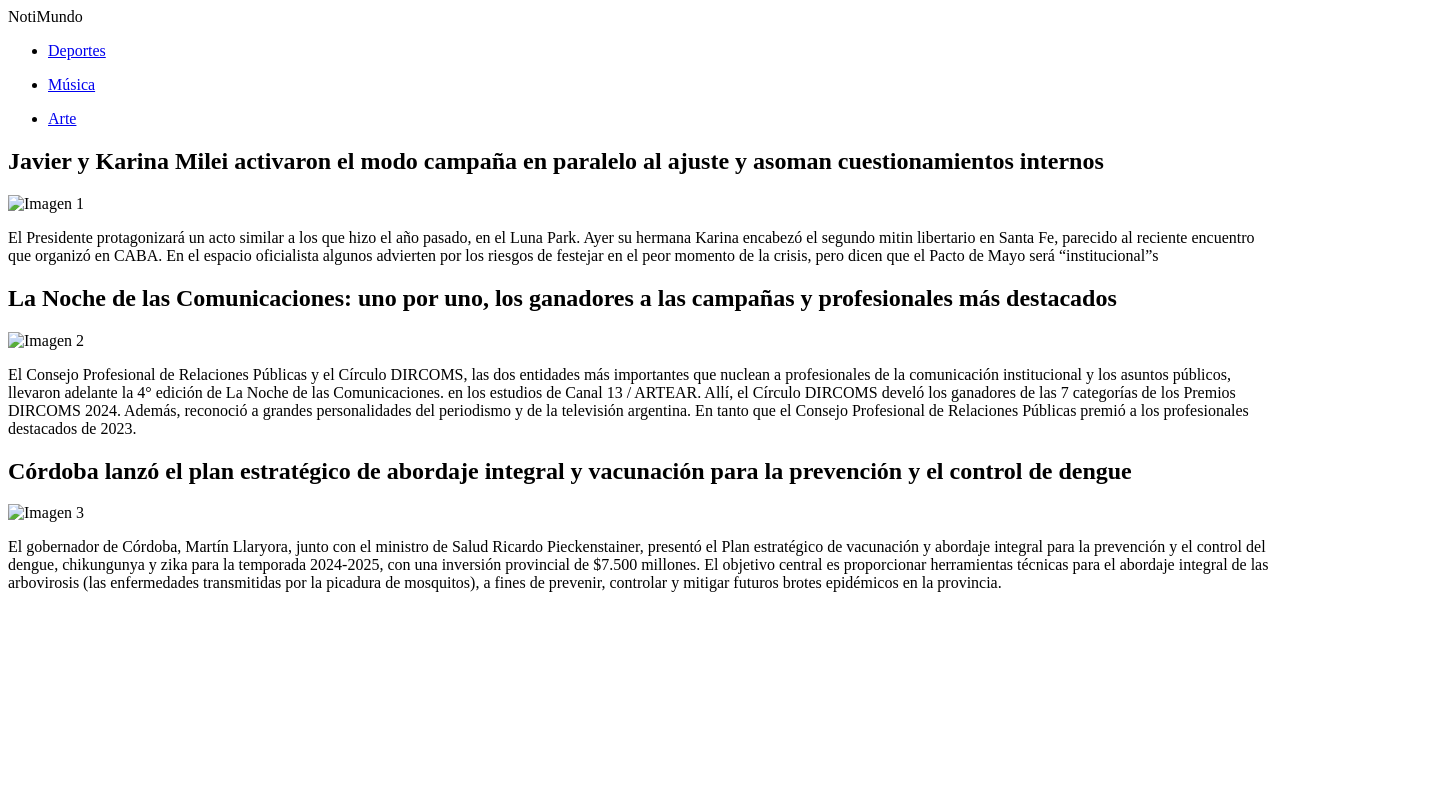
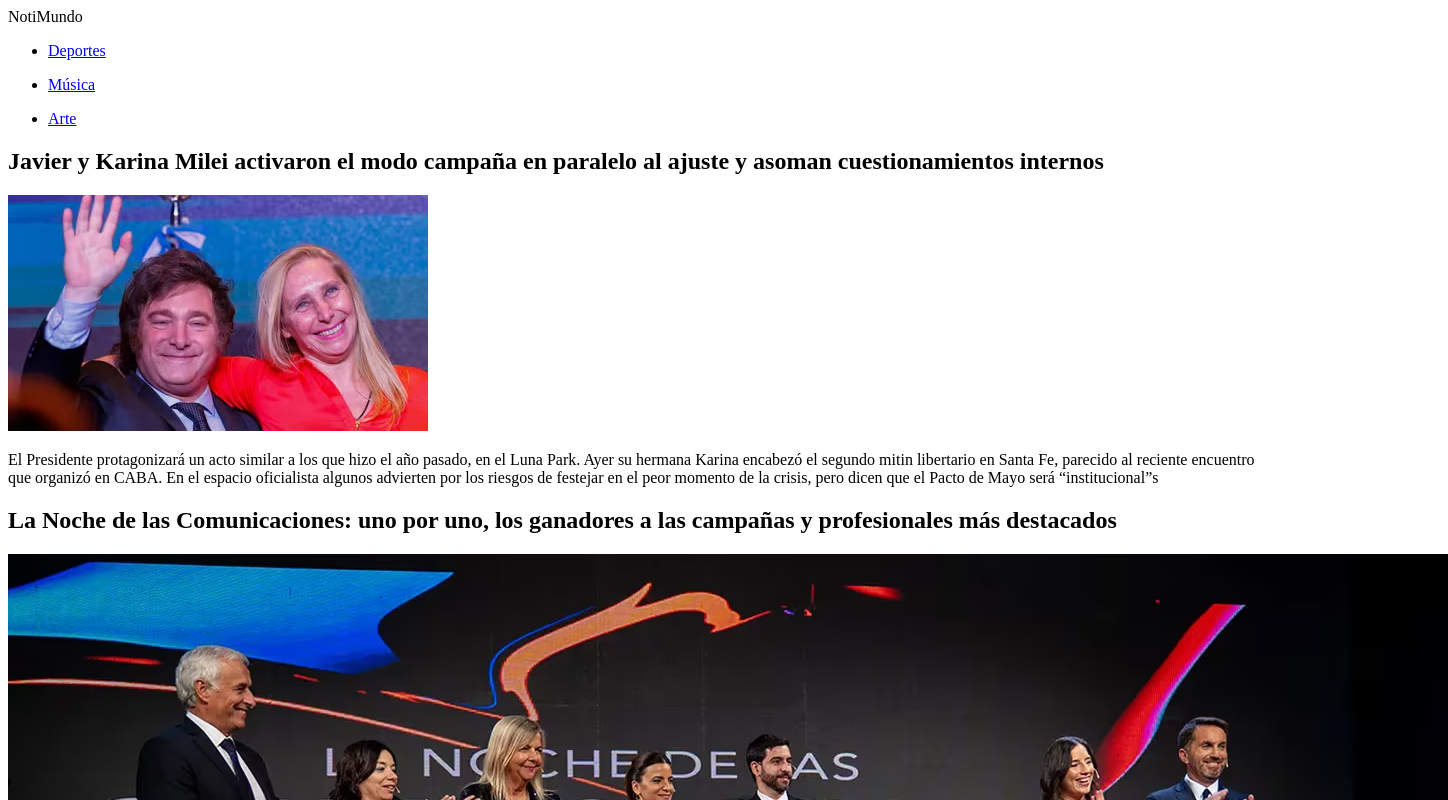
Before and after one commit to riquelme05/colectivo, a plain HTML site: page index.html in a window 1280 px wide. Shown: the top 800 px of the page, 1448 px wide, since content can reach past the window. Drawn offline with Linux system fonts and the light colour scheme.

Commit message:
puse fts

```diff
--- a/index.html
+++ b/index.html
@@ -37,21 +37,21 @@
     <section class="contenido-imagenes">
         <article>
             <h2>Javier y Karina Milei activaron el modo campaña en paralelo al ajuste y asoman cuestionamientos internos</h2>
-            <img src="imagenes/1.jpg" alt="Imagen 1">
+            <img src="img ivan/1.jpg" alt="Imagen 1">
             <p>El Presidente protagonizará un acto similar a los que hizo el año pasado, en el Luna Park. Ayer su hermana Karina encabezó el segundo mitin libertario en Santa Fe, parecido al reciente encuentro que organizó en CABA. En el espacio oficialista algunos advierten por los riesgos de festejar en el peor momento de la crisis, pero dicen que el Pacto de Mayo será “institucional”s
             </p>
         </article>
 
             <article>
                 <h2>La Noche de las Comunicaciones: uno por uno, los ganadores a las campañas y profesionales más destacados</h2>
-                <img src="imagenes/2.jpg" alt="Imagen 2">
+                <img src="img ivan/2.jpg" alt="Imagen 2">
                 <p>El Consejo Profesional de Relaciones Públicas y el Círculo DIRCOMS, las dos entidades más importantes que nuclean a profesionales de la comunicación institucional y los asuntos públicos, llevaron adelante la 4° edición de La Noche de las Comunicaciones. en los estudios de Canal 13 / ARTEAR. Allí, el Círculo DIRCOMS develó los ganadores de las 7 categorías de los Premios DIRCOMS 2024. Además, reconoció a grandes personalidades del periodismo y de la televisión argentina. En tanto que el Consejo Profesional de Relaciones Públicas premió a los profesionales destacados de 2023.
                 </p>
             </article>
 
                 <article>
                     <h2>Córdoba lanzó el plan estratégico de abordaje integral y vacunación para la prevención y el control de dengue</h2>
-                    <img src="imagenes/3.jpg" alt="Imagen 3">
+                    <img src="img ivan/3.jpg" alt="Imagen 3">
                     <p>El gobernador de Córdoba, Martín Llaryora, junto con el ministro de Salud Ricardo Pieckenstainer, presentó el Plan estratégico de vacunación y abordaje integral para la prevención y el control del dengue, chikungunya y zika para la temporada 2024-2025, con una inversión provincial de $7.500 millones.
 
                         El objetivo central es proporcionar herramientas técnicas para el abordaje integral de las arbovirosis (las enfermedades transmitidas por la picadura de mosquitos), a fines de prevenir, controlar y mitigar futuros brotes epidémicos en la provincia.
```
Also changed, not shown: img ivan/1.jpg (added), img ivan/2.jpg (added), img ivan/3.jpg (added).
